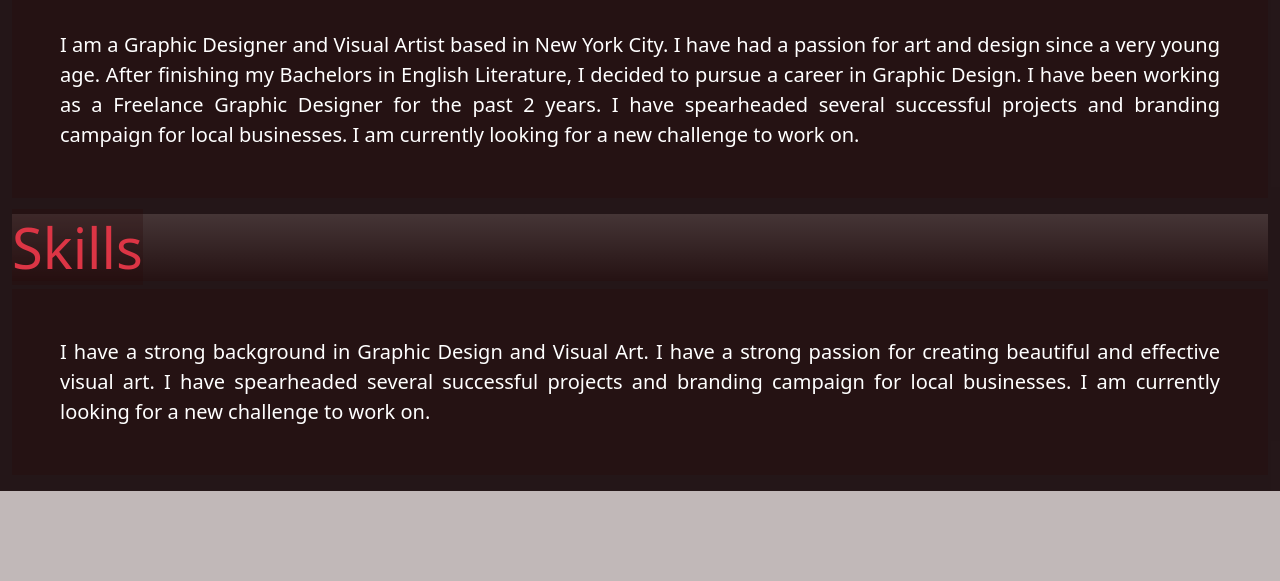
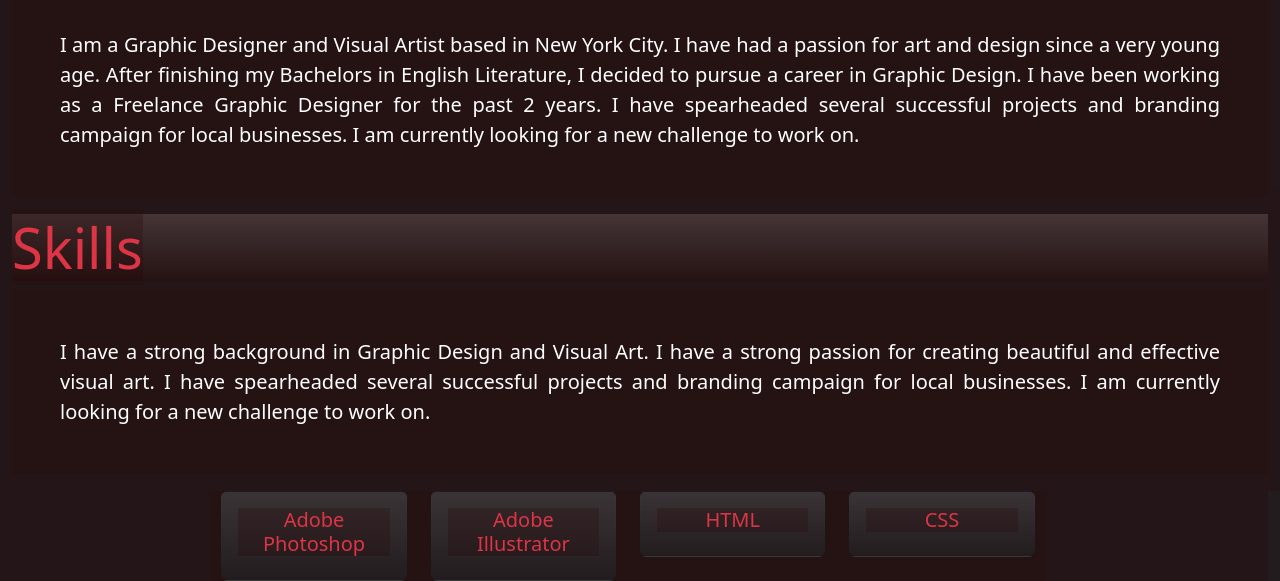
Before and after one commit to awnonbhowmik/hridita-portfolio, a website: page index.html in a window 1280 px wide. Shown: the part 576-1157 px from the top of the page. Before the commit the page ends 1067 px from the top, so only its background shows below. Drawn offline with nearby package versions, Linux system fonts and the light colour scheme; files that its build step writes are made by us from their sources.

Commit message:
Updated skills

```diff
--- a/index.html
+++ b/index.html
@@ -93,6 +93,37 @@
                 I have a strong background in Graphic Design and Visual Art. I have a strong passion for creating beautiful and effective visual art. I have spearheaded several successful projects and branding campaign for local businesses. I am currently looking for a new challenge to work on.
                 </p>
             </div>
+
+            <div class="row d-flex justify-content-center">
+              <div class="col-sm-2">
+                <div class="card bg-dark bg-gradient">
+                  <div class="card-body text-danger">
+                    <h5 class="card-title text-center">Adobe Photoshop</h5>
+                  </div>
+                </div>
+              </div>
+              <div class="col-sm-2">
+                <div class="card bg-dark bg-gradient">
+                  <div class="card-body text-danger">
+                    <h5 class="card-title text-center">Adobe Illustrator</h5>
+                  </div>
+                </div>
+              </div>
+              <div class="col-sm-2">
+                <div class="card bg-dark bg-gradient">
+                  <div class="card-body text-danger">
+                    <h5 class="card-title text-center">HTML</h5>
+                  </div>
+                </div>
+              </div>
+              <div class="col-sm-2">
+                <div class="card bg-dark bg-gradient">
+                  <div class="card-body text-danger">
+                    <h5 class="card-title text-center">CSS</h5>
+                  </div>
+                </div>
+              </div>
+            </div>
             </div>
         </div>
   </body>
```
